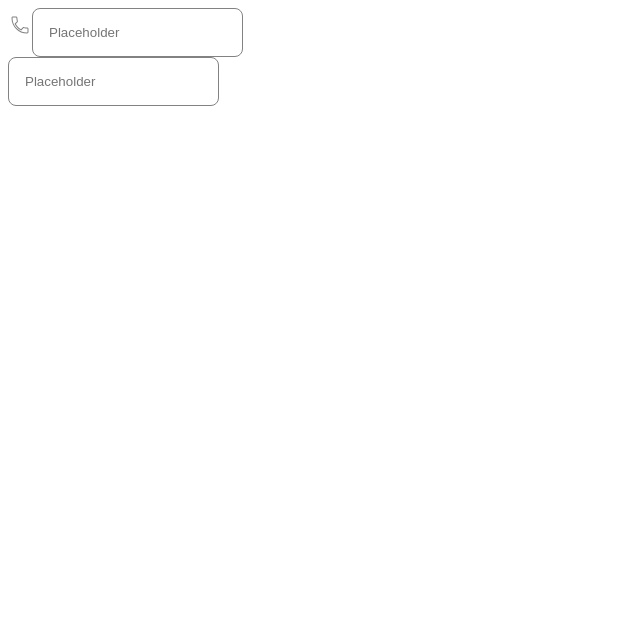
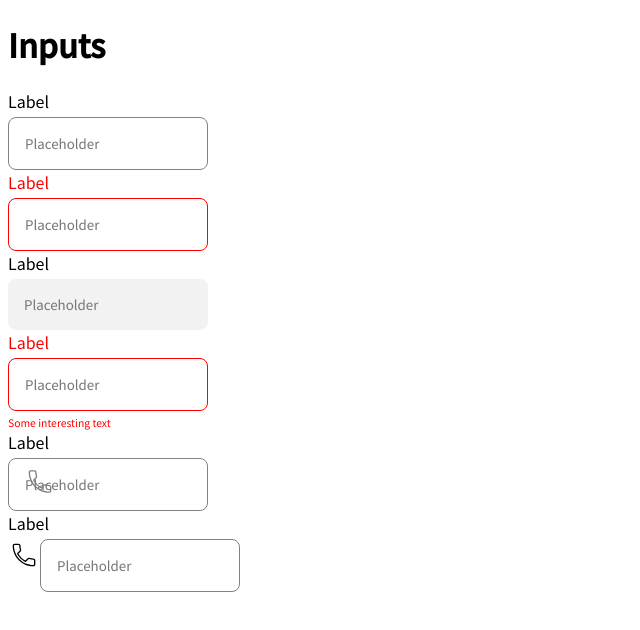
Before and after one commit to Faerk77/inputComponent, a React (Vite) app: page / in a window 1280 px wide. Shown: the top 630 px of the page, without its empty margins (0-640 px from the left). Built offline with nearby package versions, Linux system fonts and the light colour scheme.

Commit message:
5 files modified

```diff
--- a/index.html
+++ b/index.html
@@ -4,7 +4,11 @@
     <meta charset="UTF-8" />
     <link rel="icon" type="image/svg+xml" href="/vite.svg" />
     <meta name="viewport" content="width=device-width, initial-scale=1.0" />
-    <title>Vite + React</title>
+    <link
+      href="https://fonts.googleapis.com/css2?family=Noto+Sans+JP:wght@100;300;400;500&display=swap"
+      rel="stylesheet"
+    />
+    <title>InputDevChallenge</title>
   </head>
   <body>
     <div id="root"></div>
--- a/src/App.css
+++ b/src/App.css
@@ -0,0 +1,4 @@
+* {
+  box-sizing: border-box;
+  font-family: 'Noto Sans JP', sans-serif;
+}
--- a/src/App.jsx
+++ b/src/App.jsx
@@ -5,8 +5,16 @@ import Input from './components/Input';
 function App() {
   return (
     <div className="App">
-      <Input type="Email" placeholder="Placeholder" startIcon={Icon} />
-      <Input type="Email" placeholder="Placeholder" />
+      <header>
+        <h1 className="title">Inputs</h1>
+      </header>
+      <Input type="Text" text="Label" placeholder="Placeholder" />
+      <Input type="Text" text="Label" placeholder="Placeholder" error />
+      <Input type="Text" text="Label" placeholder="Placeholder" disabled />
+      <Input type="Text" text="Label" helperText='Some interesting text' placeholder="Placeholder" error />
+      <Input type="Text" text="Label" placeholder="Placeholder" startIcon={Icon} />
+      <Input paddingLeft='3rem' type="Text" text="Label" placeholder="Placeholder" endIcon={Icon} />
+
     </div>
   );
 }
--- a/src/components/Input.jsx
+++ b/src/components/Input.jsx
@@ -3,8 +3,9 @@ import style from './input.module.css';
 const Input = ({
   text,
   type,
-  iconWidth = "1.5rem",
+  iconWidth = '2rem',
   error,
+  helperText,
   startIcon: StartIcon,
   endIcon: EndIcon,
   fullWidth,
@@ -14,12 +15,29 @@ const Input = ({
   const inputClass = style['input'];
 
   return (
-    <label className={`${labelClass}`}>
+    <label className={`${labelClass} ${error && style['inputLabelError']}`}>
       {text && <span>{text}</span>}
-      <div>
-      {StartIcon && <StartIcon className={style.startIcon} width={iconWidth}/>}
-      <input className={inputClass} {...props} />
+      <div className={`${style['inputContainer']}`}>
+        {StartIcon && (
+        <span className={style.startIcon}>
+          <StartIcon  width={iconWidth} />
+          </span>
+        )}
+        {EndIcon && <EndIcon className={style.endIcon} width={iconWidth} />}
+        <input
+          className={`${inputClass} ${error ? style['inputError'] : ''}`}
+          {...props}
+        />
       </div>
+      {helperText && (
+        <span
+          className={`${style['helperTextDefault']} ${
+            error && style['helperTextError']
+          }`}
+        >
+          {helperText}
+        </span>
+      )}
     </label>
   );
 };
--- a/src/components/input.module.css
+++ b/src/components/input.module.css
@@ -1,6 +1,14 @@
+.inputContainer{
+  position: relative;
+}
 .inputLabel {
   display: flex;
   flex-direction: column;
+  gap: 0.25rem;
+}
+
+.inputLabelError{
+  color: red;
 }
 
 .input {
@@ -9,6 +17,7 @@
   padding: 1rem;
   border-radius: 8px;
 }
+
 .input:hover {
   border-color: #333333;
 }
@@ -17,10 +26,28 @@
   border: 1px solid blue;
 }
 
-.inputDefaultColor {
-  color: blue;
+.startIcon{
+  position: absolute;
+  top: 50%;
+  transform: translateY(-50%);
+  left: 1rem;
+  color: gray;
 }
 
-.startIcon {
+.input[disabled] {
+  background-color: #f2f2f2;
+  border: initial;
+}
+
+.inputError,.inputError:focus {
+  border-color: red;
+}
+
+.helperTextDefault{
+  font-size: 0.65rem;
   color: gray;
 }
+
+.helperTextError{
+  color: red;
+}
```
